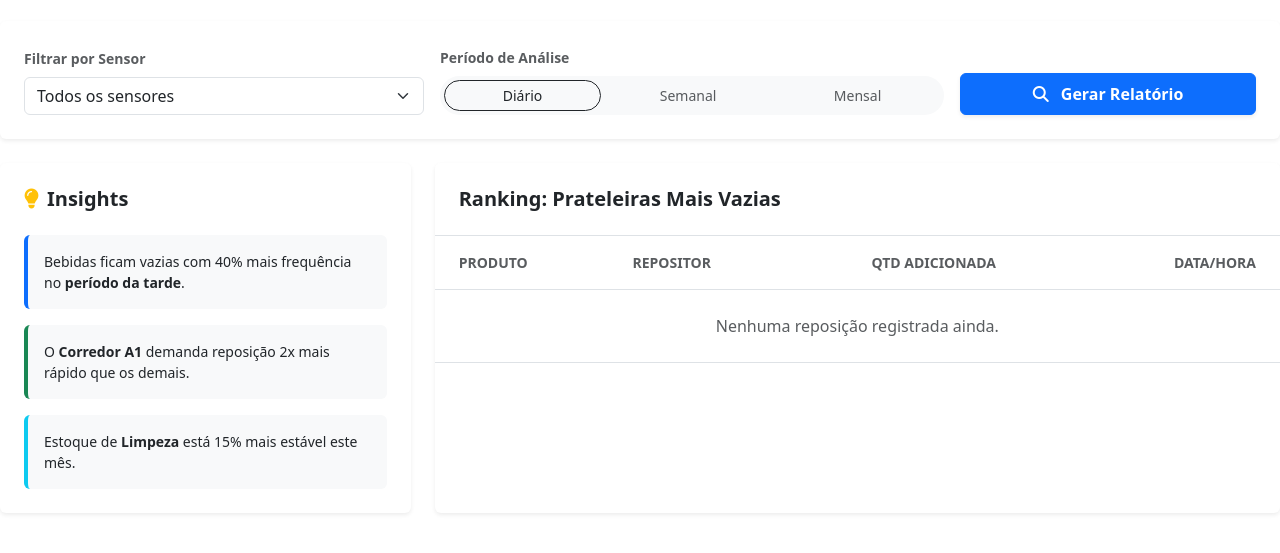
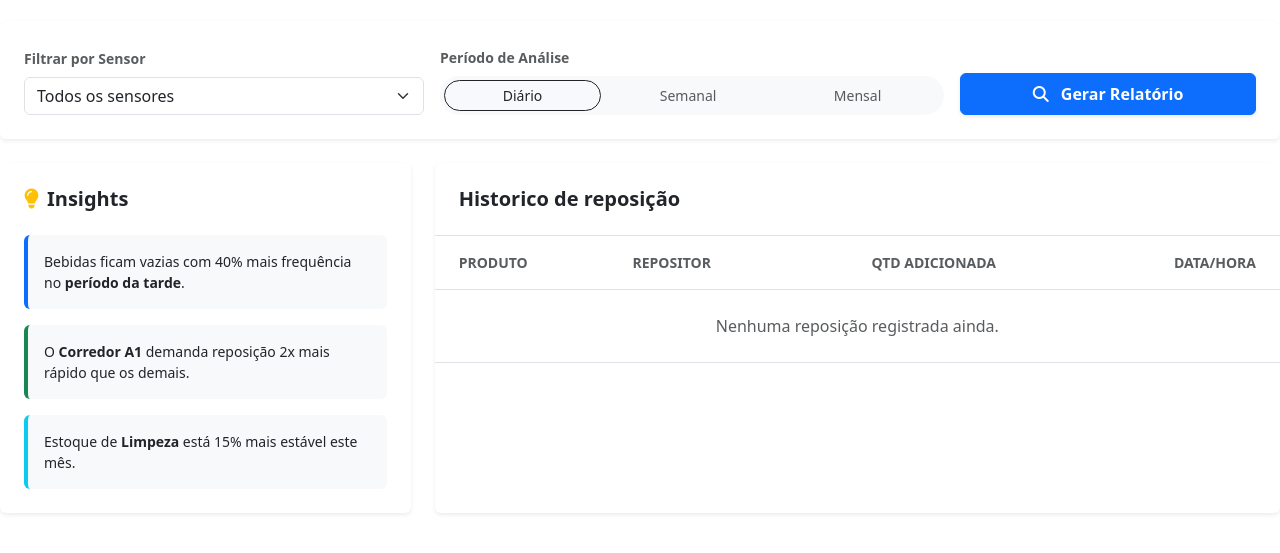
Before and after one commit to luantrani/pi3-semestre, a PHP site: page /view/relatorios.php in a window 1280 px wide. Shown: the part 192-745 px from the top of the page. Run offline with PHP 8.4, Linux system fonts and the light colour scheme.

Commit message:
relatorios

```diff
--- a/view/relatorios.php
+++ b/view/relatorios.php
@@ -89,7 +89,7 @@
                 <div class="col-lg-8">
                     <section class="card border-0 shadow-sm p-0 overflow-hidden h-100">
                         <div class="p-4 bg-white border-bottom">
-                            <h2 class="h5 fw-bold mb-0">Ranking: Prateleiras Mais Vazias</h2>
+                            <h2 class="h5 fw-bold mb-0">Historico de reposição</h2>
                         </div>
                         <div class="table-responsive">
                             <table class="table table-hover align-middle mb-0 text-nowrap">
```
